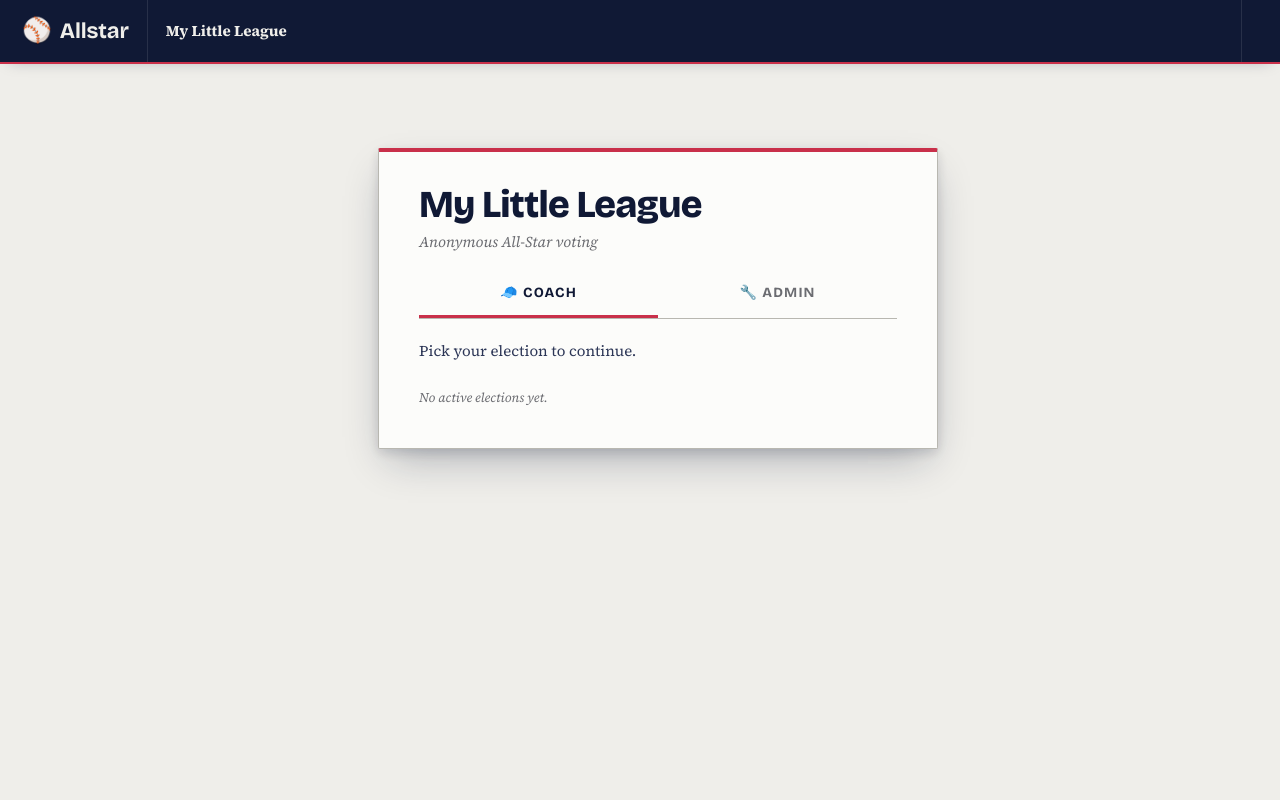
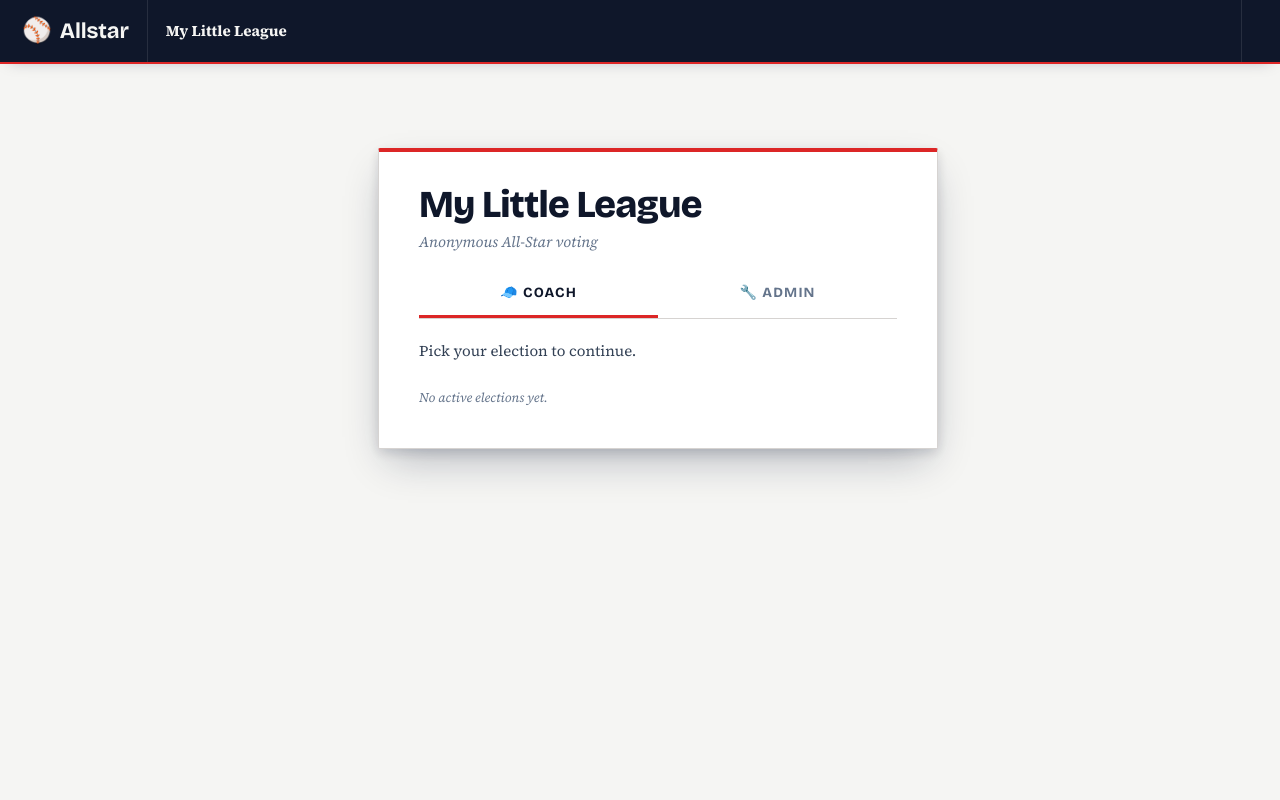
Before and after one commit to northcide/little-league-allstar-voting, a PHP site: page / in a window 1280 px wide. Run offline with PHP 8.4, Linux system fonts and the light colour scheme; data comes from the database, SQL or seed files in the repository; data that the repository does not hold is empty.

Commit message:
Swap the muted/bronze palette for modern sports-pop colors
The vintage-leaning palette (olive green #4F8A38, bronze gold #D6BE85,
desaturated red #C9304A on cream paper) read dated. Replaced with
Tailwind-style modern accents on a clean near-white surface:

Palette:
  paper      #EFEEEA → #F5F5F3   (stone-100, neutral)
  paper-2    #FCFCFA → #FFFFFF   (pure white surfaces)
  paper-3    #E3E1DA → #E7E5E2
  ink        #101935 → #0F172A   (slate-900, crisper)
  ink-2      #2C3656 → #334155   (slate-700)
  ink-3      #6B6C71 → #64748B   (slate-500)
  rule       #B8B7B0 → #D6D3D1   (stone-300)
  rule-soft  #D9D7D0 → #E7E5E4

Accents — vivid, not muted:
  red        #C9304A → #DC2626   (red-600, true cherry pop)
  red-d      #962238 → #991B1B
  red-bg     #F5DCE1 → #FEE2E2
  green      #4F8A38 → #16A34A   (green-600, modern grass)
  green-d    #356420 → #15803D
  green-bg   #DEE9CC → #DCFCE7
  gold       #D6BE85 → #F59E0B   (amber-500, bright pop)
  gold-d     #927846 → #B45309
  amber      #EDD79E → #FCD34D   (amber-300, sunny yellow)
  amber-d    #9B7224 → #B45309
  NEW gold-bg #FEF3C7            (amber-100, soft wash for alt-locked rows)

Notable side effect on .ballot-cell.locked.alt: the row used to fill
with bright amber, which would be loud under the new brighter palette.
Switched to a 4px amber rail on the left + a soft gold-bg wash, so the
alternate-round identity still reads at a glance without yellow-bombing
the whole row.

Everything else inherits via the legacy aliases — no per-selector edits.

Co-Authored-By: Claude Opus 4.7 (1M context) <noreply@anthropic.com>

```diff
--- a/css/app.css
+++ b/css/app.css
@@ -9,27 +9,28 @@
 
 /* ── Design tokens ───────────────────────────────────────────────────────── */
 :root {
-  /* paper & ink — cleaner near-white, modern not "antique paper" */
-  --paper:     #EFEEEA;   /* page bg: neutral with a whisper of warmth */
-  --paper-2:   #FCFCFA;   /* panel surfaces: near-white */
-  --paper-3:   #E3E1DA;   /* recessed / hover */
-  --ink:       #101935;
-  --ink-2:     #2C3656;
-  --ink-3:     #6B6C71;
-  --rule:      #B8B7B0;
-  --rule-soft: #D9D7D0;
+  /* paper & ink — clean, modern, near-white */
+  --paper:     #F5F5F3;   /* page bg: stone-100 (cleaner, less warm) */
+  --paper-2:   #FFFFFF;   /* panel surfaces: pure white */
+  --paper-3:   #E7E5E2;   /* recessed / hover */
+  --ink:       #0F172A;   /* slate-900 — deep, crisp navy-black */
+  --ink-2:     #334155;   /* slate-700 */
+  --ink-3:     #64748B;   /* slate-500 */
+  --rule:      #D6D3D1;   /* stone-300 — neutral hairline */
+  --rule-soft: #E7E5E4;   /* stone-200 */
 
-  /* accents */
-  --red:      #C9304A;
-  --red-d:    #962238;
-  --red-bg:   #F5DCE1;
-  --gold:     #D6BE85;       /* reserved for alternate-round identity only */
-  --gold-d:   #927846;
-  --amber:    #EDD79E;
-  --amber-d:  #9B7224;
-  --green:    #4F8A38;
-  --green-d:  #356420;
-  --green-bg: #DEE9CC;
+  /* accents — vivid and modern, no muted/bronze tones */
+  --red:      #DC2626;   /* red-600: bold cherry red */
+  --red-d:    #991B1B;   /* red-800 */
+  --red-bg:   #FEE2E2;   /* red-100 wash */
+  --green:    #16A34A;   /* green-600: pop grass green */
+  --green-d:  #15803D;   /* green-700 */
+  --green-bg: #DCFCE7;   /* green-100 wash */
+  --gold:     #F59E0B;   /* amber-500: bright amber — alternate-round identity */
+  --gold-d:   #B45309;   /* amber-700 */
+  --gold-bg:  #FEF3C7;   /* amber-100 — soft wash for alternate-locked rows */
+  --amber:    #FCD34D;   /* amber-300 — tied at cutoff */
+  --amber-d:  #B45309;   /* amber-700 */
 
   /* legacy aliases — every existing rule keeps working under the new palette */
   --bg:            var(--paper);
@@ -499,7 +500,7 @@ p  { margin: 0 0 8px; }
 }
 .ballot-cell.locked .ballot-cell-name { color: var(--locked-txt); }
 .ballot-cell.locked.alt {
-  background: linear-gradient(to right, var(--amber-d) 0 4px, var(--amber) 4px);
+  background: linear-gradient(to right, var(--gold) 0 4px, var(--gold-bg) 4px);
 }
 .ballot-cell.locked.alt .ballot-cell-name { color: var(--ink); }
 .ballot-cell.submitted:not(.checked):not(.ranked) { opacity: .6; cursor: default; font-style: italic; }
```
